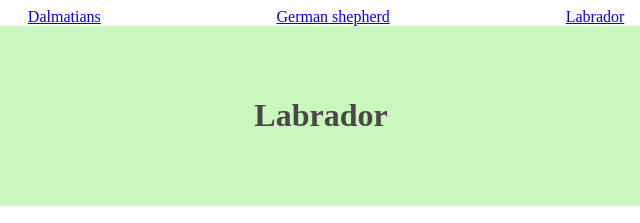
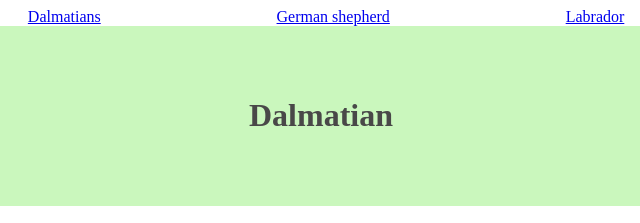
Before and after one commit to gwawrd/Code-first-girls-homework, a plain HTML site: page dalmatian.html in a window 1280 px wide. Shown: the top 223 px of the page, 319-959 px from the left. Drawn offline with Linux system fonts and the light colour scheme; a script that the page names is missing.

Commit message:
Add files via upload
adding dalmatian html

```diff
--- a/dalmatian.html
+++ b/dalmatian.html
@@ -22,7 +22,7 @@
             </nav>
 
             <div class="title">
-                <h1>Labrador</h1>
+                <h1>Dalmatian</h1>
             </div>
 
             <h2>Fun facts</h2>
```
